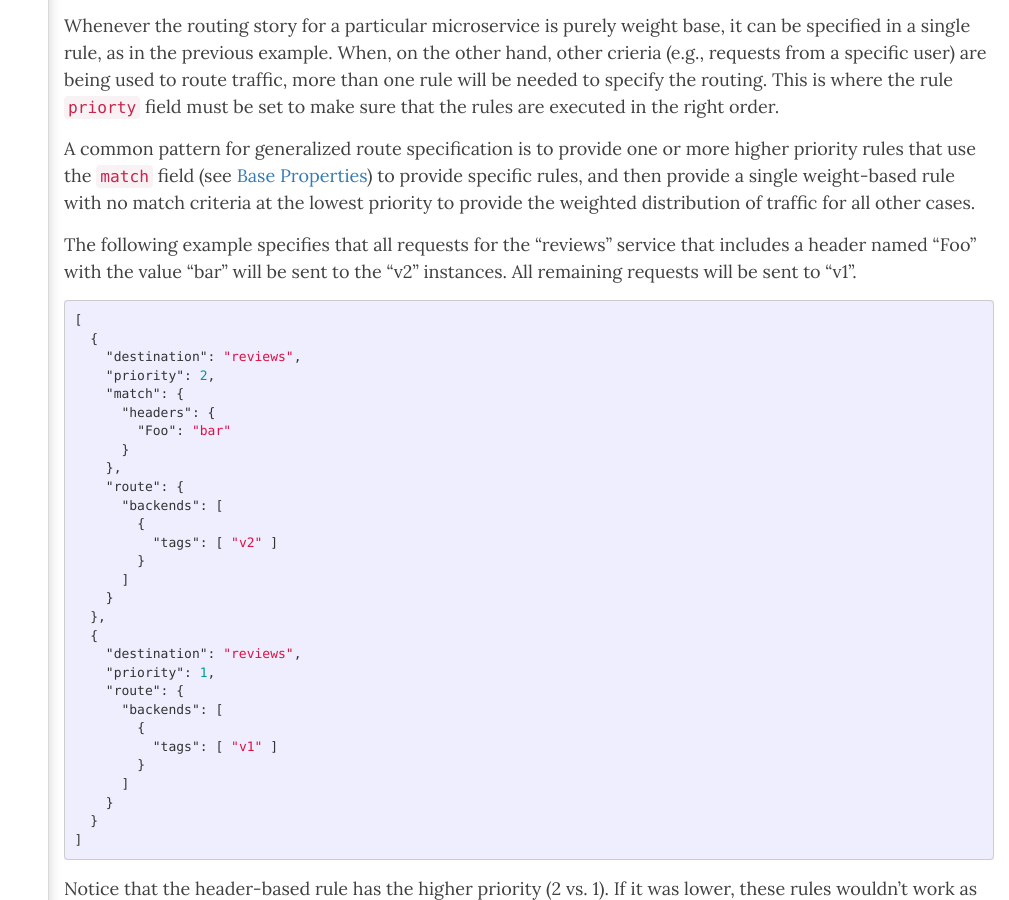
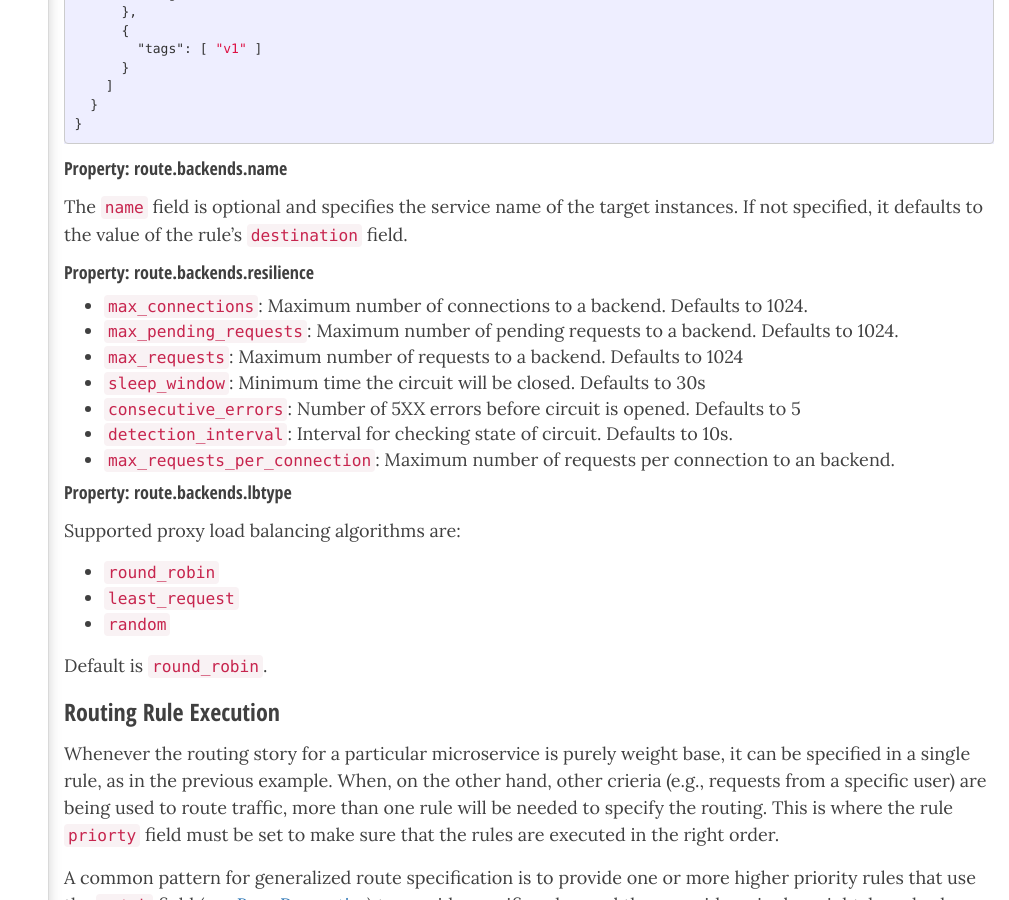
Before and after one commit to amalgam8/amalgam8.github.io, a Jekyll site: the page built from _docs/2-controlplane/1-controller/rules-dsl.md, in a window 1280 px wide and 900 px high, scrolled down 5742 px. Shown: the whole window, without its empty margins (271-1280 px from the left). Built offline with Jekyll 4.4.1, drawn with Linux system fonts in a browser that asks for light colours; nearby versions of some CDN libraries; some of the changed text lies outside the part shown.

Commit message:
fixed missing/broken link in rules DSL

```diff
--- a/_docs/2-controlplane/1-controller/rules-dsl.md
+++ b/_docs/2-controlplane/1-controller/rules-dsl.md
@@ -222,6 +222,22 @@
 The `route` field is an object, although currently with only one nested field, `backends`, a list of weighted backends for the route.
 *(Note: More fields will be added to the route object in future versions of the Rules DSL.)*
 
+
+#### Property route.httpreqtimeout <a id="route-httpreqtimeout"></a>
+
+Timeout for a HTTP request. Includes retries as well. Unit is in floating point seconds. Default 15.0s
+
+#### Property route.httpreqretries <a id="route-httpreqretries"></a>
+
+Number of retries for a given request. The interval between retries will be determined automatically (25ms+).
+Actual number of retries attempted depends on the http_req_timeout.
+
+#### Property route.uri <a id="route-uri"></a>
+
+* `path`
+* `prefix`
+* `prefix_rewrite`
+
 #### Property: route.backends <a id="route-backends"></a>
 
 Each backend in the `backends` list is an object with the following fields.
@@ -274,6 +290,26 @@
 
 The `name` field is optional and specifies the service name of the target instances. If not specified, it defaults
 to the value of the rule's `destination` field.
+
+#### Property: route.backends.resilience <a id="route-backends-resilience"></a>
+
+* `max_connections`: Maximum number of connections to a backend.  Defaults to 1024.
+* `max_pending_requests`: Maximum number of pending requests to a backend.  Defaults to 1024.
+* `max_requests`: Maximum number of requests to a backend.  Defaults to 1024
+* `sleep_window`: Minimum time the circuit will be closed.  Defaults to 30s
+* `consecutive_errors`: Number of 5XX errors before circuit is opened.  Defaults to 5
+* `detection_interval`: Interval for checking state of circuit.  Defaults to 10s.
+* `max_requests_per_connection`: Maximum number of requests per connection to an backend.
+
+#### Property: route.backends.lbtype <a id="route-backends-lbtype"></a>
+
+Supported proxy load balancing algorithms are:
+
+* `round_robin`
+* `least_request`
+* `random`
+
+Default is `round_robin`.
 
 ### Routing Rule Execution
 
```
Also changed, not shown: other parts of _docs/2-controlplane/1-controller/rules-dsl.md (+4 -4 lines).
